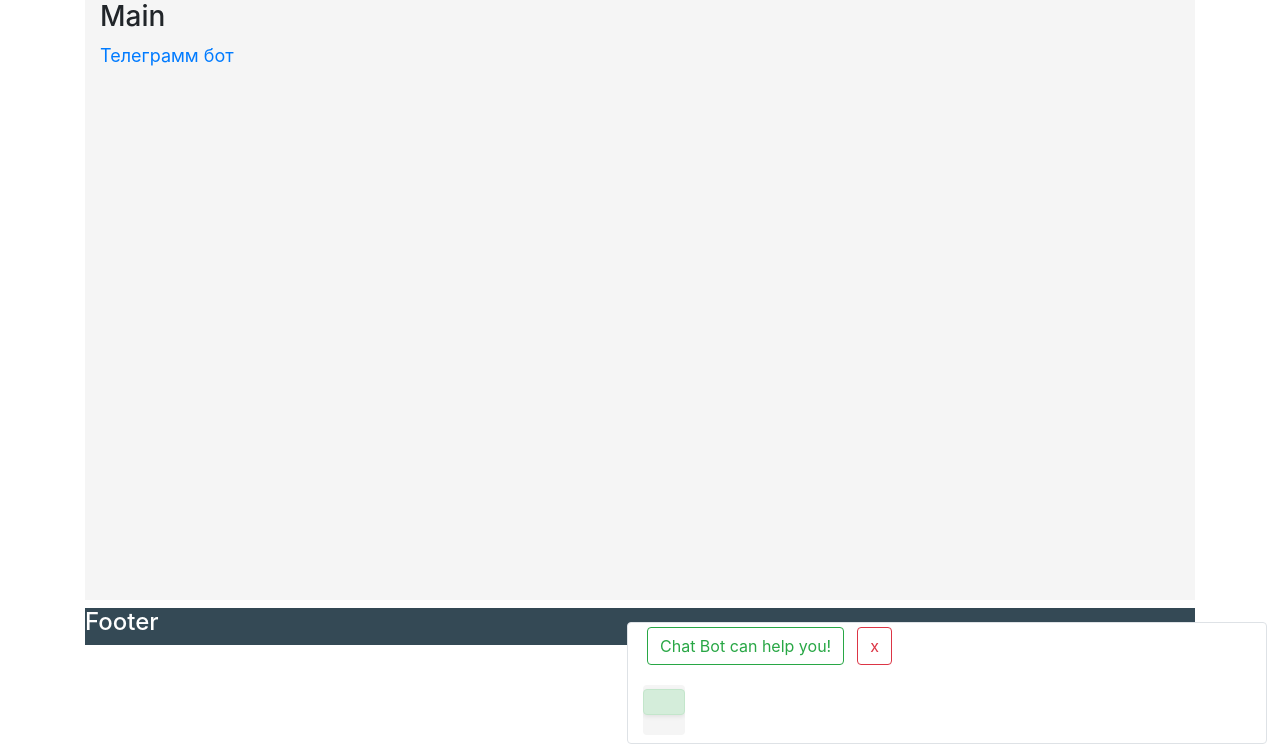
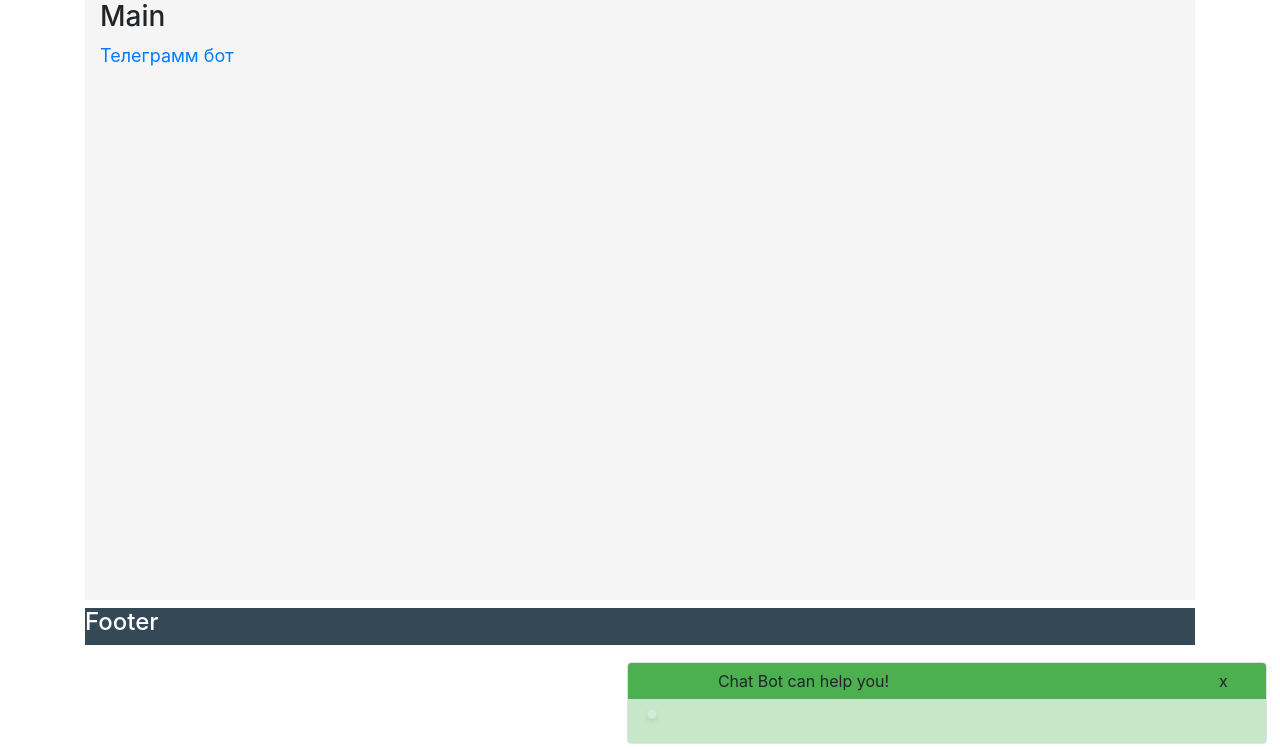
Before and after one commit to andrey-zubov/genderbot, a Django app: page / in a window 1280 px wide. Shown: the part 51-800 px from the top of the page. Run offline with Django 3.2, Linux system fonts and the light colour scheme; data comes from the database, SQL or seed files in the repository; data that the repository does not hold is empty; some libraries are stand-ins or nearby versions.

Commit message:
chat design

```diff
--- a/help_bot/telega.py
+++ b/help_bot/telega.py
@@ -7,7 +7,9 @@ import django
 from telegram import ReplyKeyboardMarkup
 from telegram.ext import Updater, CommandHandler, MessageHandler, Filters
 
-path = os.path.expanduser('/home/bequite/PycharmProjects/HelpBot')
+BASE_DIR = os.path.dirname(os.path.dirname(os.path.abspath(__file__)))
+# print(re.match(pattern='(.+HelpBot)', string=BASE_DIR))
+path = os.path.expanduser(BASE_DIR)
 if path not in sys.path:
     sys.path.insert(0, path)
 # os.environ['DJANGO_SETTINGS_MODULE'] = 'HelpBot.settings'
--- a/help_bot/templates/help_bot/chat.html
+++ b/help_bot/templates/help_bot/chat.html
@@ -59,32 +59,40 @@
     });
 </script>
 
-<p>
-    <button id="btn_open_chat" class="btn btn-outline-success m-sm-1">Chat Bot can help you!</button>
-    <button id="btn_hide_chat" class="btn btn-outline-danger m-sm-1">x</button>
-</p>
+<!--CHAT TOP-->
+<div class="row justify-content-between rounded-top"
+     style="background-color: #4CAF50">
+    <a id="btn_open_chat" class="btn btn-outline-success border-0 ml-3 col-6">Chat Bot can help you!</a>
+    <a id="btn_hide_chat" class="btn btn-outline-success border-0 mr-3 col-1">x</a>
+</div>
 
-{#<form method="post">#}
-{#{% csrf_token %}#}
-<div id="chat_show_hide">
+<!--CHAT BODY-->
+<div id="chat_show_hide" style="background-color: #C8E6C9">
     <div id="chat_div"
          class="py-1 d-inline-flex flex-column rounded"
-         style="background-color: #F5F5F5; overflow: scroll; max-height: 400px">
+         style="background-color: #C8E6C9; overflow-y: scroll; max-height: 400px; overflow-x: hidden">
         <p hidden id="bot_text"
-           class="text-left alert alert-dark text-wrap shadow-sm rounded"></p>
+           class="text-left text-wrap shadow-sm rounded m-1 p-1"
+           style="background-color: #FFFFFF"></p>
         {# <div hidden id="bot_text" class="text-left alert alert-dark text-wrap shadow-sm rounded"></div>#}
         <p hidden id="user_text"
-           class="text-right alert alert-success text-wrap shadow-sm rounded"></p>
+           class="text-right alert alert-success text-wrap shadow-sm rounded m-1 p-1"
+           style="color: #212121"></p>
     </div>
 </div>
 
-<div id="div_add_btn" class="my-2">
-    <button hidden id="btn_select" type="button" class="btn btn-outline-primary m-sm-1"></button>
+<!--CHAT BUTTONS-->
+<div id="div_add_btn" class="my-2 text-center rounded"
+     style="overflow-y: scroll; max-height: 150px; overflow-x: hidden; background-color: whitesmoke">
+    <button hidden id="btn_select" type="button"
+            class="btn btn-outline-primary m-1"
+            style="min-width: 200px"></button>
 </div>
 
-<div class="my-2"> {# DO NOT DELETE !!! #}
+<!--CHAT INPUT HIDDEN -->
+<div class="my-2 rounded">
+    {# DO NOT DELETE !!! #}
     <label hidden for="user_input">Send msg</label>
     <input hidden id="user_input" type="text">
     <button hidden type="button" id="btn_send" class="btn btn-outline-success m-sm-1">Send</button>
 </div>
-{#</form>#}
--- a/help_bot/templates/help_bot/main_template.html
+++ b/help_bot/templates/help_bot/main_template.html
@@ -43,7 +43,7 @@
 
     <div id="id_chat_panel"
          class="chat_panel col-6 rounded mx-2 border"
-         style="background-color: white; position: fixed; bottom: 5px; right: 5px">
+         style="background-color: #C8E6C9; position: fixed; bottom: 5px; right: 5px">
 
         {% include 'help_bot/chat.html' %}
     </div>
```
